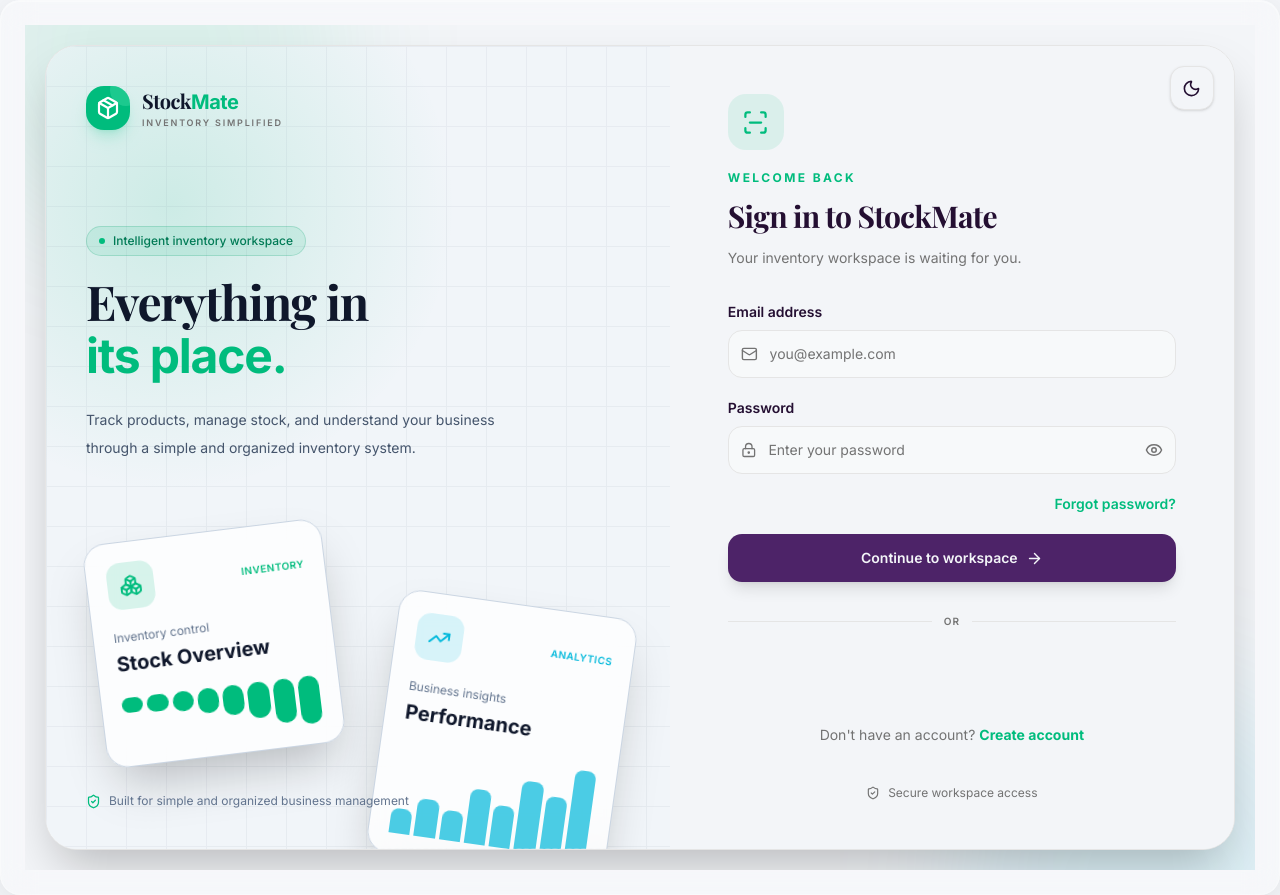
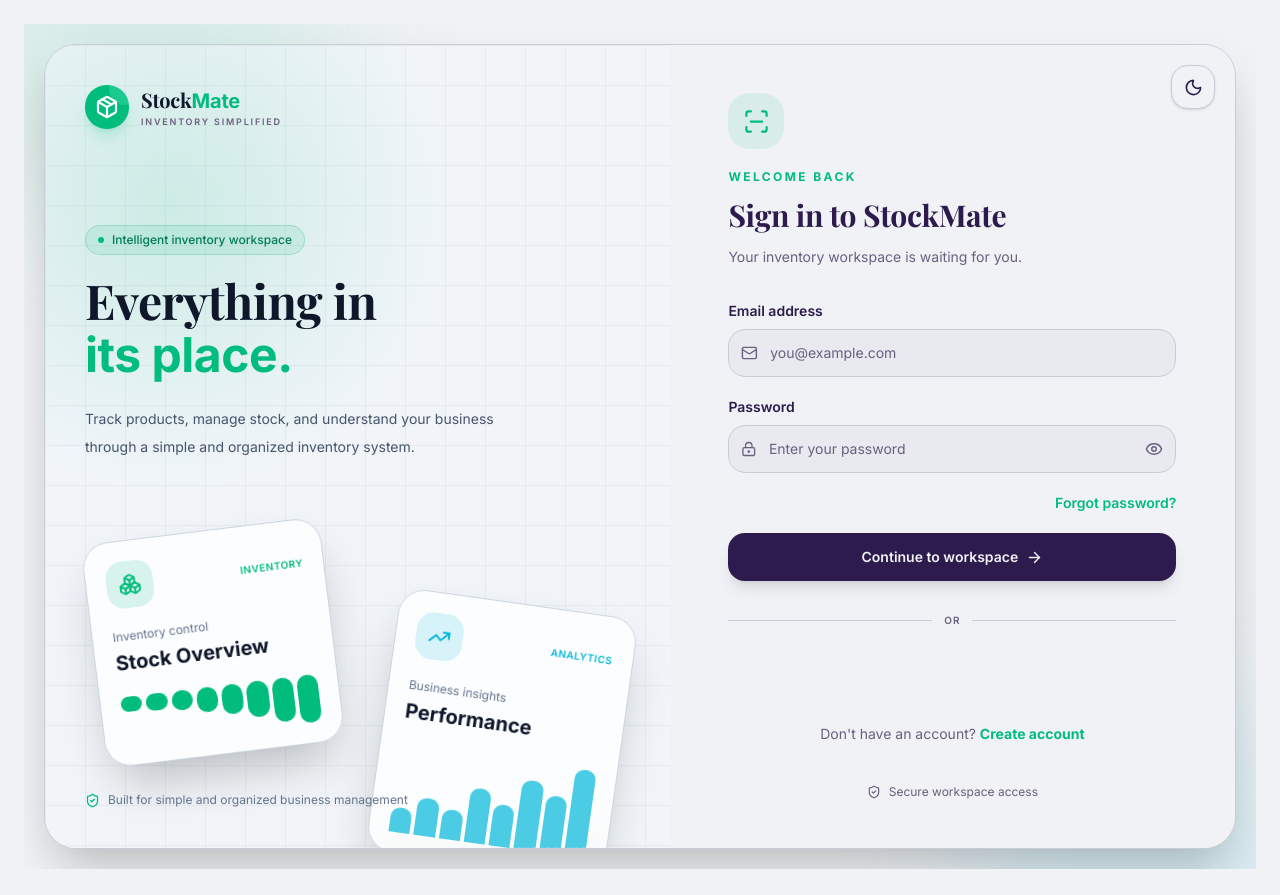
Before and after one commit to Vismayas05/stokemate-2.0, a React (Vite) app in the folder frontend/: page / in a window 1280 px wide. Built offline with nearby package versions, Linux system fonts and the light colour scheme; no server answers.

Commit message:
moved to claymorphism

```diff
--- a/frontend/src/index.css
+++ b/frontend/src/index.css
@@ -8,7 +8,7 @@
 
 @theme inline {
   --font-heading: var(--font-sans);
-  --font-sans: "Geist Variable", sans-serif;
+  --font-sans: "Inter", "Geist Variable", sans-serif;
 
   --color-sidebar-ring: var(--sidebar-ring);
   --color-sidebar-border: var(--sidebar-border);
@@ -59,94 +59,100 @@
   --radius-4xl: calc(var(--radius) * 2.6);
 }
 
+/* ==============================
+   Light Theme — Ice Silver palette
+   ============================== */
 :root {
-  --background: oklch(0.97 0.005 250);
-  --foreground: oklch(0.22 0.07 310);
+  --background: #f0f2f5;
+  --foreground: #2d1b4e;
 
-  --card: oklch(0.98 0.003 250);
-  --card-foreground: oklch(0.22 0.07 310);
+  --card: #e8eaef;
+  --card-foreground: #2d1b4e;
 
-  --popover: oklch(1 0 0);
-  --popover-foreground: oklch(0.145 0 0);
+  --popover: #e8eaef;
+  --popover-foreground: #2d1b4e;
 
-  --primary: oklch(0.35 0.12 310);
-  --primary-foreground: oklch(0.97 0.005 250);
+  --primary: #2d1b4e;
+  --primary-foreground: #f0f2f5;
 
-  --secondary: oklch(0.97 0 0);
-  --secondary-foreground: oklch(0.205 0 0);
+  --secondary: #dcdfe6;
+  --secondary-foreground: #2d1b4e;
 
-  --muted: oklch(0.97 0 0);
-  --muted-foreground: oklch(0.556 0 0);
+  --muted: #dcdfe6;
+  --muted-foreground: #6b5f80;
 
-  --accent: oklch(0.97 0 0);
-  --accent-foreground: oklch(0.205 0 0);
+  --accent: #dcdfe6;
+  --accent-foreground: #2d1b4e;
 
-  --destructive: oklch(0.577 0.245 27.325);
+  --destructive: #e04545;
 
-  --border: oklch(0.922 0 0);
-  --input: oklch(0.922 0 0);
-  --ring: oklch(0.708 0 0);
+  --border: #c8ccd6;
+  --input: #c8ccd6;
+  --ring: #d4a017;
 
-  --chart-1: oklch(0.87 0 0);
-  --chart-2: oklch(0.556 0 0);
-  --chart-3: oklch(0.439 0 0);
-  --chart-4: oklch(0.371 0 0);
-  --chart-5: oklch(0.269 0 0);
+  --chart-1: #d4a017;
+  --chart-2: #2d1b4e;
+  --chart-3: #10b981;
+  --chart-4: #6b5f80;
+  --chart-5: #e04545;
 
-  --radius: 0.625rem;
+  --radius: 0.75rem;
 
-  --sidebar: oklch(0.985 0 0);
-  --sidebar-foreground: oklch(0.145 0 0);
-  --sidebar-primary: oklch(0.205 0 0);
-  --sidebar-primary-foreground: oklch(0.985 0 0);
-  --sidebar-accent: oklch(0.97 0 0);
-  --sidebar-accent-foreground: oklch(0.205 0 0);
-  --sidebar-border: oklch(0.922 0 0);
-  --sidebar-ring: oklch(0.708 0 0);
+  --sidebar: #e4e6ec;
+  --sidebar-foreground: #2d1b4e;
+  --sidebar-primary: #2d1b4e;
+  --sidebar-primary-foreground: #f0f2f5;
+  --sidebar-accent: #dcdfe6;
+  --sidebar-accent-foreground: #2d1b4e;
+  --sidebar-border: #c8ccd6;
+  --sidebar-ring: #d4a017;
 }
 
+/* ==============================
+   Dark Theme
+   ============================== */
 .dark {
-  --background: oklch(0.145 0 0);
-  --foreground: oklch(0.985 0 0);
+  --background: #1a1425;
+  --foreground: #e8e0f0;
 
-  --card: oklch(0.205 0 0);
-  --card-foreground: oklch(0.985 0 0);
+  --card: #241e30;
+  --card-foreground: #e8e0f0;
 
-  --popover: oklch(0.205 0 0);
-  --popover-foreground: oklch(0.985 0 0);
+  --popover: #241e30;
+  --popover-foreground: #e8e0f0;
 
-  --primary: oklch(0.922 0 0);
-  --primary-foreground: oklch(0.205 0 0);
+  --primary: #d4a017;
+  --primary-foreground: #1a1425;
 
-  --secondary: oklch(0.269 0 0);
-  --secondary-foreground: oklch(0.985 0 0);
+  --secondary: #2e2640;
+  --secondary-foreground: #e8e0f0;
 
-  --muted: oklch(0.269 0 0);
-  --muted-foreground: oklch(0.708 0 0);
+  --muted: #2e2640;
+  --muted-foreground: #a094b8;
 
-  --accent: oklch(0.269 0 0);
-  --accent-foreground: oklch(0.985 0 0);
+  --accent: #2e2640;
+  --accent-foreground: #e8e0f0;
 
-  --destructive: oklch(0.704 0.191 22.216);
+  --destructive: #ff6b6b;
 
-  --border: oklch(1 0 0 / 10%);
-  --input: oklch(1 0 0 / 15%);
-  --ring: oklch(0.556 0 0);
+  --border: rgba(255, 255, 255, 0.08);
+  --input: rgba(255, 255, 255, 0.12);
+  --ring: #d4a017;
 
-  --chart-1: oklch(0.87 0 0);
-  --chart-2: oklch(0.556 0 0);
-  --chart-3: oklch(0.439 0 0);
-  --chart-4: oklch(0.371 0 0);
-  --chart-5: oklch(0.269 0 0);
+  --chart-1: #d4a017;
+  --chart-2: #e8e0f0;
+  --chart-3: #10b981;
+  --chart-4: #a094b8;
+  --chart-5: #ff6b6b;
 
-  --sidebar: oklch(0.205 0 0);
-  --sidebar-foreground: oklch(0.985 0 0);
-  --sidebar-primary: oklch(0.488 0.243 264.376);
-  --sidebar-primary-foreground: oklch(0.985 0 0);
-  --sidebar-accent: oklch(0.269 0 0);
-  --sidebar-accent-foreground: oklch(0.985 0 0);
-  --sidebar-border: oklch(1 0 0 / 10%);
-  --sidebar-ring: oklch(0.556 0 0);
+  --sidebar: #201a2c;
+  --sidebar-foreground: #e8e0f0;
+  --sidebar-primary: #d4a017;
+  --sidebar-primary-foreground: #1a1425;
+  --sidebar-accent: #2e2640;
+  --sidebar-accent-foreground: #e8e0f0;
+  --sidebar-border: rgba(255, 255, 255, 0.08);
+  --sidebar-ring: #d4a017;
 }
 
 @layer base {
@@ -155,17 +161,17 @@
   }
 
   html {
-    @apply font-sans;
     scroll-behavior: smooth;
   }
 
   body {
     @apply bg-background text-foreground;
+    font-family: 'Inter', 'Geist Variable', system-ui, sans-serif;
     margin: 0;
     min-width: 320px;
     transition:
-      background-color 0.3s ease,
-      color 0.3s ease;
+      background-color 0.4s ease,
+      color 0.4s ease;
   }
 
   button,
@@ -177,39 +183,204 @@
       background-color 0.25s ease,
       border-color 0.25s ease,
       color 0.25s ease,
-      box-shadow 0.25s ease;
+      box-shadow 0.25s ease,
+      transform 0.2s ease;
   }
 }
 
 /* ==============================
-   Glassmorphism
+   Claymorphism — Soft 3D clay look
    ============================== */
-.app-glass {
-  background: rgba(255, 255, 255, 0.25);
-  backdrop-filter: blur(16px);
-  -webkit-backdrop-filter: blur(16px);
+
+/* Main app wrapper */
+.app-clay {
+  background: #eceef3;
+  border-radius: 1.5rem;
+  box-shadow:
+    8px 8px 16px rgba(163, 168, 181, 0.45),
+    -8px -8px 16px rgba(255, 255, 255, 0.8),
+    inset 0 1px 0 rgba(255, 255, 255, 0.6);
+  border: 1px solid rgba(255, 255, 255, 0.5);
+}
+
+.dark .app-clay {
+  background: #1e1830;
+  box-shadow:
+    8px 8px 16px rgba(10, 6, 18, 0.6),
+    -8px -8px 16px rgba(50, 40, 70, 0.25),
+    inset 0 1px 0 rgba(255, 255, 255, 0.04);
+  border: 1px solid rgba(255, 255, 255, 0.04);
+}
+
+/* Raised clay card */
+.clay-card {
+  background: #e8eaef;
   border-radius: 1.25rem;
+  border: 1px solid rgba(255, 255, 255, 0.5);
+  box-shadow:
+    6px 6px 12px rgba(163, 168, 181, 0.4),
+    -6px -6px 12px rgba(255, 255, 255, 0.75);
+  transition: box-shadow 0.3s ease, transform 0.3s ease;
+}
+
+.clay-card:hover {
+  box-shadow:
+    4px 4px 8px rgba(163, 168, 181, 0.35),
+    -4px -4px 8px rgba(255, 255, 255, 0.7),
+    0 0 0 2px rgba(212, 160, 23, 0.15);
+  transform: translateY(-2px);
+}
+
+.dark .clay-card {
+  background: #261f35;
+  border: 1px solid rgba(255, 255, 255, 0.05);
+  box-shadow:
+    6px 6px 12px rgba(10, 6, 18, 0.5),
+    -6px -6px 12px rgba(50, 40, 70, 0.2);
+}
+
+.dark .clay-card:hover {
+  box-shadow:
+    4px 4px 8px rgba(10, 6, 18, 0.45),
+    -4px -4px 8px rgba(50, 40, 70, 0.18),
+    0 0 0 2px rgba(212, 160, 23, 0.2);
+  transform: translateY(-2px);
+}
+
+/* Pressed / inset clay (for inputs, search bars) */
+.clay-inset {
+  background: #e2e4ea;
+  border-radius: 0.875rem;
   border: 1px solid rgba(255, 255, 255, 0.3);
   box-shadow:
-    0 8px 32px rgba(0, 0, 0, 0.08),
-    inset 0 1px 0 rgba(255, 255, 255, 0.4);
+    inset 3px 3px 6px rgba(163, 168, 181, 0.4),
+    inset -3px -3px 6px rgba(255, 255, 255, 0.7);
 }
 
-.dark .app-glass {
-  background: rgba(30, 30, 40, 0.45);
-  border: 1px solid rgba(255, 255, 255, 0.08);
+.dark .clay-inset {
+  background: #1c1628;
+  border: 1px solid rgba(255, 255, 255, 0.03);
   box-shadow:
-    0 8px 32px rgba(0, 0, 0, 0.3),
-    inset 0 1px 0 rgba(255, 255, 255, 0.05);
+    inset 3px 3px 6px rgba(10, 6, 18, 0.5),
+    inset -3px -3px 6px rgba(50, 40, 70, 0.15);
+}
+
+/* Clay button */
+.clay-btn {
+  background: #e8eaef;
+  border-radius: 0.875rem;
+  border: 1px solid rgba(255, 255, 255, 0.5);
+  box-shadow:
+    4px 4px 8px rgba(163, 168, 181, 0.4),
+    -4px -4px 8px rgba(255, 255, 255, 0.75);
+  transition: box-shadow 0.15s ease, transform 0.15s ease;
+}
+
+.clay-btn:hover {
+  transform: translateY(-1px);
+  box-shadow:
+    5px 5px 10px rgba(163, 168, 181, 0.45),
+    -5px -5px 10px rgba(255, 255, 255, 0.8);
+}
+
+.clay-btn:active {
+  transform: translateY(0);
+  box-shadow:
+    inset 2px 2px 4px rgba(163, 168, 181, 0.35),
+    inset -2px -2px 4px rgba(255, 255, 255, 0.65);
+}
+
+.dark .clay-btn {
+  background: #261f35;
+  border: 1px solid rgba(255, 255, 255, 0.05);
+  box-shadow:
+    4px 4px 8px rgba(10, 6, 18, 0.5),
+    -4px -4px 8px rgba(50, 40, 70, 0.2);
+}
+
+.dark .clay-btn:active {
+  box-shadow:
+    inset 2px 2px 4px rgba(10, 6, 18, 0.4),
+    inset -2px -2px 4px rgba(50, 40, 70, 0.12);
+}
+
+/* Clay sidebar */
+.clay-sidebar {
+  background: #e4e6ec;
+  box-shadow:
+    inset -4px 0 8px rgba(163, 168, 181, 0.2),
+    4px 0 12px rgba(163, 168, 181, 0.15);
+}
+
+.dark .clay-sidebar {
+  background: #201a2c;
+  box-shadow:
+    inset -4px 0 8px rgba(10, 6, 18, 0.3),
+    4px 0 12px rgba(10, 6, 18, 0.25);
+}
+
+/* Pill / badge clay style */
+.clay-pill {
+  background: #e8eaef;
+  border-radius: 999px;
+  border: 1px solid rgba(255, 255, 255, 0.4);
+  box-shadow:
+    2px 2px 4px rgba(163, 168, 181, 0.35),
+    -2px -2px 4px rgba(255, 255, 255, 0.7);
+}
+
+.dark .clay-pill {
+  background: #261f35;
+  border: 1px solid rgba(255, 255, 255, 0.04);
+  box-shadow:
+    2px 2px 4px rgba(10, 6, 18, 0.45),
+    -2px -2px 4px rgba(50, 40, 70, 0.15);
 }
 
 /* ==============================
-   Custom fonts
+   Custom Fonts
    ============================== */
 h1, h2, h3, h4, h5, h6 {
   font-family: 'Playfair Display', serif;
+  letter-spacing: -0.01em;
 }
 
 body, p, span, a, button, input, select, textarea, label, div {
-  font-family: 'Inter', sans-serif;
+  font-family: 'Inter', 'Geist Variable', system-ui, sans-serif;
 }
+
+/* ==============================
+   Smooth page transitions
+   ============================== */
+@keyframes fadeSlideUp {
+  from {
+    opacity: 0;
+    transform: translateY(12px);
+  }
+  to {
+    opacity: 1;
+    transform: translateY(0);
+  }
+}
+
+.animate-fade-in {
+  animation: fadeSlideUp 0.5s ease-out forwards;
+}
+
+@keyframes float {
+  0%, 100% { transform: translateY(0px); }
+  50% { transform: translateY(-8px); }
+}
+
+.animate-float {
+  animation: float 4s ease-in-out infinite;
+}
+
+@keyframes pulse-glow {
+  0%, 100% { box-shadow: 0 0 0 0 rgba(212, 160, 23, 0); }
+  50% { box-shadow: 0 0 20px 4px rgba(212, 160, 23, 0.15); }
+}
+
+.animate-pulse-glow {
+  animation: pulse-glow 3s ease-in-out infinite;
+}
```
